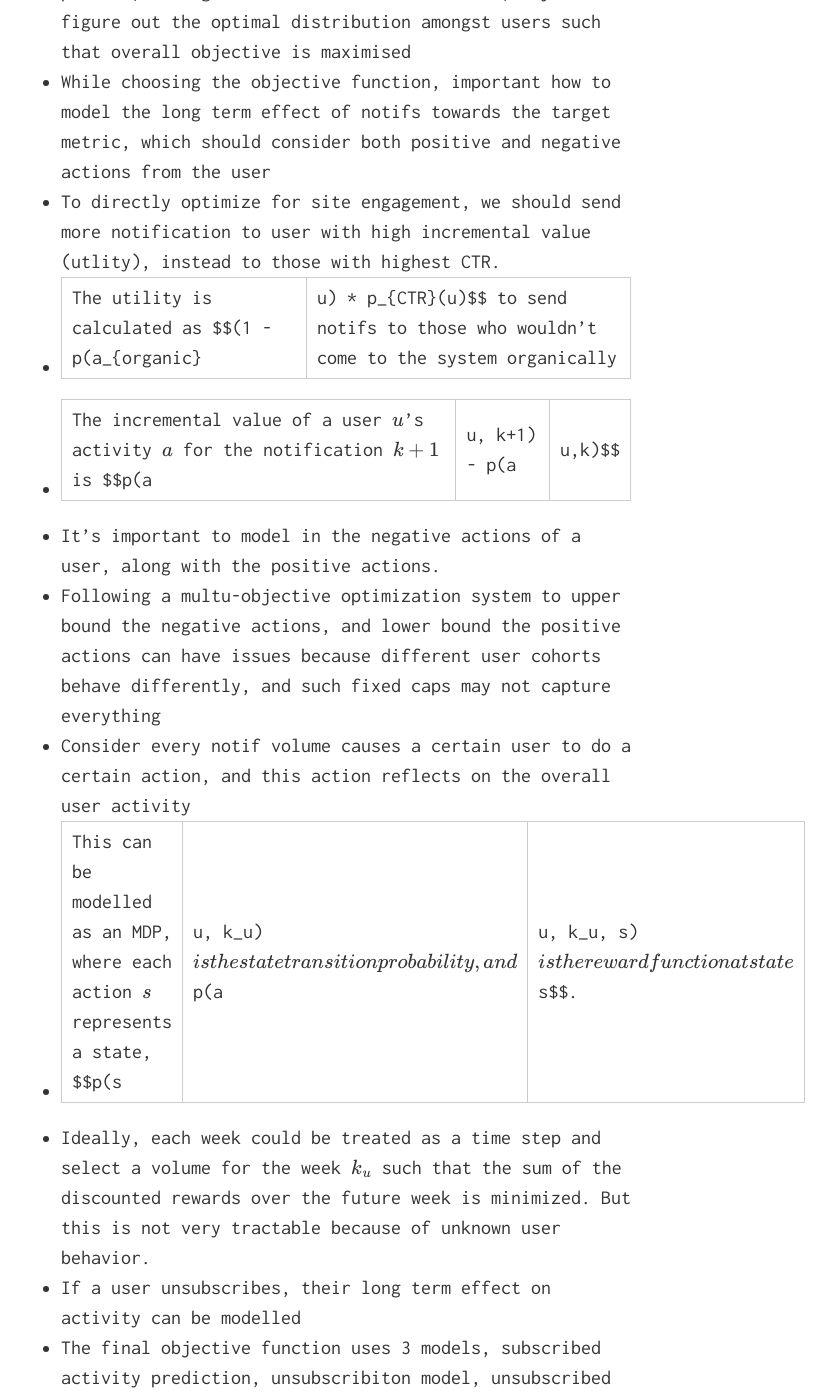
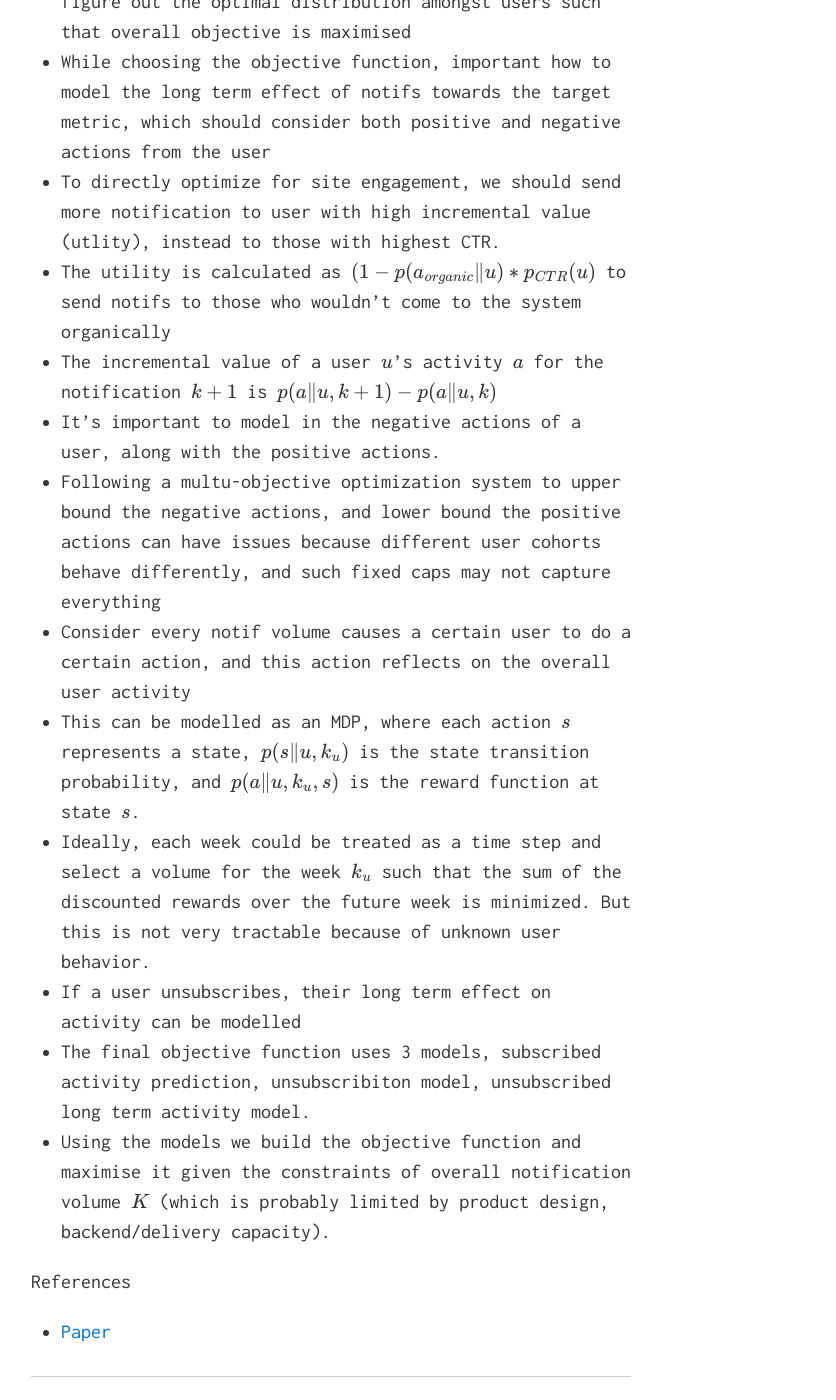
Before and after one commit to divyanshk/Papers-Blogs, a Jekyll site: the page built from index.md, in a window 1280 px wide and 1400 px high, scrolled down 27607 px. Shown: the whole window, without its empty margins (309-1145 px from the left). Built offline with Jekyll 4.4.1, drawn with Linux system fonts in a browser that asks for light colours; formulas are drawn with MathJax 3.

Commit message:
fix latex

```diff
--- a/index.md
+++ b/index.md
@@ -464,7 +464,6 @@ References
     * scalable to millions of users
     * multiple notif channels, multiple ranking modules, etc
 * Weekly Notification Budget: pre-calculted max notification per user
-    *
 * Budget Pacer: even pacing, space out notifs, minimize user fatigue
 * Ranker: after pacing, choose the best notifs from the eligible notifs, pCTR based prediciton
 * Delivery: send the notif at the time the user is most likely to engage, track the user response which is used to train models
@@ -476,12 +475,12 @@ References
 * Volume optimization is treated as contrained optimization problem, with given a total number of notifs, try to figure out the optimal distribution amongst users such that overall objective is maximised
 * While choosing the objective function, important how to model the long term effect of notifs towards the target metric, which should consider both positive and negative actions from the user
 * To directly optimize for site engagement, we should send more notification to user with high incremental value (utlity), instead to those with highest CTR.
-* The utility is calculated as $$(1 - p(a_{organic}|u) * p_{CTR}(u)$$ to send notifs to those who wouldn't come to the system organically
-* The incremental value of a user $$u$$'s activity $$a$$ for the notification $$k+1$$ is $$p(a|u, k+1) - p(a|u,k)$$
+* The utility is calculated as $$(1 - p(a_{organic}\|u) * p_{CTR}(u)$$ to send notifs to those who wouldn't come to the system organically
+* The incremental value of a user $$u$$'s activity $$a$$ for the notification $$k+1$$ is $$p(a\|u, k+1) - p(a\|u,k)$$
 * It's important to model in the negative actions of a user, along with the positive actions.
 * Following a multu-objective optimization system to upper bound the negative actions, and lower bound the positive actions can have issues because different user cohorts behave differently, and such fixed caps may not capture everything
 * Consider every notif volume causes a certain user to do a certain action, and this action reflects on the overall user activity
-* This can be modelled as an MDP, where each action $$s$$ represents a state, $$p(s|u, k_u)$$ is the state transition probability, and $$p(a|u, k_u, s)$$ is the reward function at state $$s$$.
+* This can be modelled as an MDP, where each action $$s$$ represents a state, $$p(s\|u, k_u)$$ is the state transition probability, and $$p(a\|u, k_u, s)$$ is the reward function at state $$s$$.
 * Ideally, each week could be treated as a time step and select a volume for the week $$k_u$$ such that the sum of the discounted rewards over the future week is minimized. But this is not very tractable because of unknown user behavior.
 * If a user unsubscribes, their long term effect on activity can be modelled
 * The final objective function uses 3 models, subscribed activity prediction, unsubscribiton model, unsubscribed long term activity model.
```
